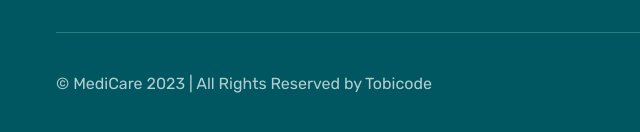
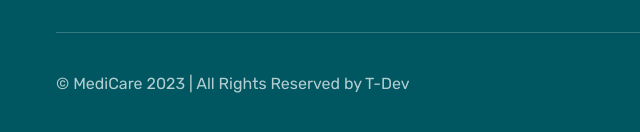
Before and after one commit to Etomu/MediCare, a plain HTML site: page index.html in a window 1280 px wide. Shown: the part 3821-3953 px from the top of the page, 0-640 px from the left. Drawn offline with nearby package versions, Linux system fonts and the light colour scheme.

Commit message:
new commit

```diff
--- a/index.html
+++ b/index.html
@@ -803,7 +803,7 @@
       <div class="footer-bottom">
 
         <p class="text copyright">
-          &copy; MediCare 2023 | All Rights Reserved by Tobicode
+          &copy; MediCare 2023 | All Rights Reserved by T-Dev
         </p>
 
         <ul class="social-list">
```
